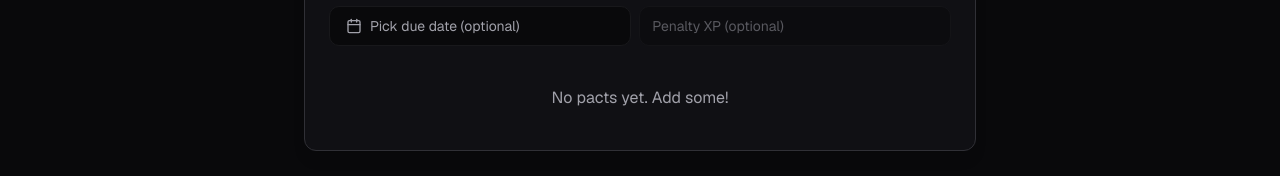
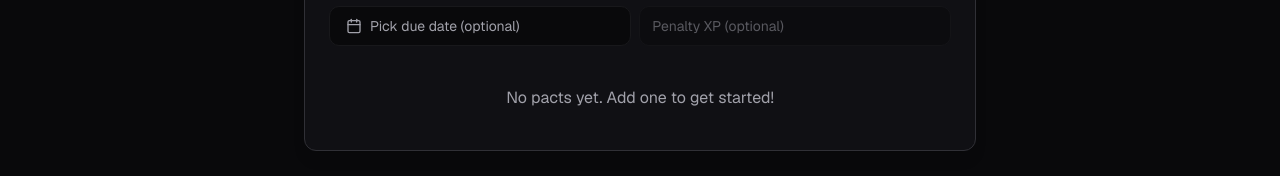
Before and after one commit to Abhi9818-max/SIGIL-clean, a Next.js app: page /todo in a window 1280 px wide. Shown: the part 230-406 px from the top of the page. Built offline with nearby package versions, Linux system fonts and the light colour scheme.

Commit message:
when no to do list is added then show the add pact column and pick date

```diff
--- a/src/app/todo/page.tsx
+++ b/src/app/todo/page.tsx
@@ -15,30 +15,9 @@ import { Popover, PopoverContent, PopoverTrigger } from "@/components/ui/popover
 import { Calendar } from "@/components/ui/calendar";
 import { format, isPast, startOfDay } from 'date-fns';
 import { Label } from '@/components/ui/label';
+import { Separator } from '@/components/ui/separator';
 
-export default function TodoPage() {
-  const [newItemText, setNewItemText] = useState('');
-  const [newDueDate, setNewDueDate] = useState<Date | undefined>();
-  const [newPenalty, setNewPenalty] = useState<number | undefined>();
-  const [currentYear, setCurrentYear] = useState<number | null>(null);
-
-  const { todoItems, addTodoItem, toggleTodoItem, deleteTodoItem } = useTodos();
-  const { getUserLevelInfo } = useUserRecords();
-
-  useEffect(() => {
-    setCurrentYear(new Date().getFullYear());
-  }, []);
-
-  const handleAddItem = () => {
-    if (newItemText.trim()) {
-      const dueDateString = newDueDate ? format(newDueDate, 'yyyy-MM-dd') : undefined;
-      addTodoItem(newItemText, dueDateString, newPenalty);
-      setNewItemText('');
-      setNewDueDate(undefined);
-      setNewPenalty(undefined);
-    }
-  };
-
+const AddPactForm = ({ onAddItem, newItemText, setNewItemText, newDueDate, setNewDueDate, newPenalty, setNewPenalty }: any) => {
   const handleDateSelect = (date: Date | undefined) => {
     if (newDueDate && date && startOfDay(newDueDate).getTime() === startOfDay(date).getTime()) {
       setNewDueDate(undefined);
@@ -52,27 +31,10 @@ export default function TodoPage() {
     if (!newDueDate) {
       setNewPenalty(undefined);
     }
-  }, [newDueDate]);
-
-  const levelInfo = getUserLevelInfo();
-  const pageTierClass = levelInfo ? `page-tier-group-${levelInfo.tierGroup}` : 'page-tier-group-1';
+  }, [newDueDate, setNewPenalty]);
 
   return (
-    <div className={cn("min-h-screen flex flex-col", pageTierClass)}>
-       <Header
-        onAddRecordClick={() => {}}
-        onManageTasksClick={() => {}}
-      />
-      <main className="flex-grow container mx-auto p-4 md:p-8 animate-fade-in-up">
-        <Card className="shadow-lg w-full max-w-2xl mx-auto">
-          <CardHeader>
-            <div className="flex items-center gap-2">
-              <ListChecks className="h-6 w-6 text-primary" />
-              <CardTitle>My Pacts</CardTitle>
-            </div>
-          </CardHeader>
-          <CardContent>
-            <div className="space-y-4 mb-6">
+    <div className="space-y-4">
       <div className="flex flex-col sm:flex-row gap-2">
         <Input
           type="text"
@@ -80,10 +42,10 @@ export default function TodoPage() {
           onChange={(e) => setNewItemText(e.target.value)}
           placeholder="What needs to be done?"
           className="flex-grow"
-                  onKeyPress={(e) => e.key === 'Enter' && newItemText.trim() && handleAddItem()}
+          onKeyPress={(e) => e.key === 'Enter' && newItemText.trim() && onAddItem()}
         />
         <Button
-                    onClick={handleAddItem}
+            onClick={onAddItem}
             className="w-full sm:w-auto"
             disabled={newItemText.trim() === ''}
           >
@@ -131,10 +93,70 @@ export default function TodoPage() {
         </div>
       </div>
     </div>
+  );
+};
 
+
+export default function TodoPage() {
+  const [newItemText, setNewItemText] = useState('');
+  const [newDueDate, setNewDueDate] = useState<Date | undefined>();
+  const [newPenalty, setNewPenalty] = useState<number | undefined>();
+  const [currentYear, setCurrentYear] = useState<number | null>(null);
+
+  const { todoItems, addTodoItem, toggleTodoItem, deleteTodoItem } = useTodos();
+  const { getUserLevelInfo } = useUserRecords();
+
+  useEffect(() => {
+    setCurrentYear(new Date().getFullYear());
+  }, []);
+
+  const handleAddItem = () => {
+    if (newItemText.trim()) {
+      const dueDateString = newDueDate ? format(newDueDate, 'yyyy-MM-dd') : undefined;
+      addTodoItem(newItemText, dueDateString, newPenalty);
+      setNewItemText('');
+      setNewDueDate(undefined);
+      setNewPenalty(undefined);
+    }
+  };
+
+  const levelInfo = getUserLevelInfo();
+  const pageTierClass = levelInfo ? `page-tier-group-${levelInfo.tierGroup}` : 'page-tier-group-1';
+
+  const addPactFormProps = {
+    onAddItem: handleAddItem,
+    newItemText,
+    setNewItemText,
+    newDueDate,
+    setNewDueDate,
+    newPenalty,
+    setNewPenalty,
+  };
+
+  return (
+    <div className={cn("min-h-screen flex flex-col", pageTierClass)}>
+       <Header
+        onAddRecordClick={() => {}}
+        onManageTasksClick={() => {}}
+      />
+      <main className="flex-grow container mx-auto p-4 md:p-8 animate-fade-in-up">
+        <Card className="shadow-lg w-full max-w-2xl mx-auto">
+          <CardHeader>
+            <div className="flex items-center gap-2">
+              <ListChecks className="h-6 w-6 text-primary" />
+              <CardTitle>My Pacts</CardTitle>
+            </div>
+          </CardHeader>
+          <CardContent>
             {todoItems.length === 0 ? (
-              <p className="text-center text-muted-foreground py-4">No pacts yet. Add some!</p>
+                <>
+                    <div className="mb-6">
+                        <AddPactForm {...addPactFormProps} />
+                    </div>
+                    <p className="text-center text-muted-foreground py-4">No pacts yet. Add one to get started!</p>
+                </>
             ) : (
+                <div className="space-y-6">
                     <ScrollArea className="h-[400px] pr-3">
                         <ul className="space-y-3">
                         {todoItems.map((item) => {
@@ -199,6 +221,14 @@ export default function TodoPage() {
                         })}
                         </ul>
                     </ScrollArea>
+
+                    <Separator />
+
+                    <div>
+                      <h4 className="text-sm font-medium text-muted-foreground mb-4">Add a New Pact</h4>
+                      <AddPactForm {...addPactFormProps} />
+                    </div>
+                </div>
             )}
           </CardContent>
         </Card>
```
Lines whose indentation alone changed are shown as unchanged.
